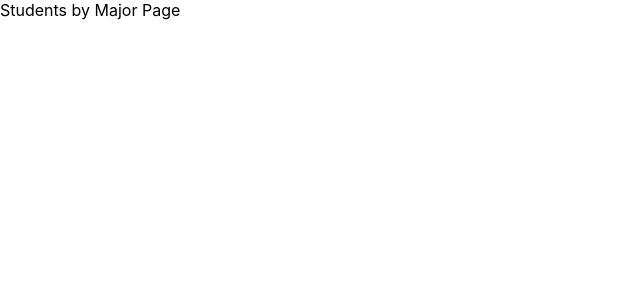
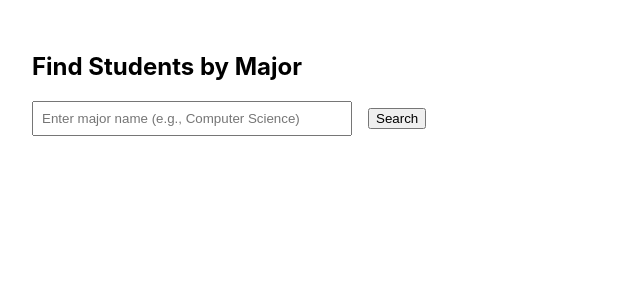
Before and after one commit to rgarrison14515/CSCE608Project1, a React (Create React App) app in the folder student-records-frontend/student-records-frontend/: page /query2 in a window 1280 px wide. Shown: the top 300 px of the page, without its empty margins (0-640 px from the left). Built offline with nearby package versions, Linux system fonts and the light colour scheme.

Commit message:
StudentsByMajor page created- pages completed

```diff
--- a/student-records-frontend/student-records-frontend/src/pages/StudentsByMajor.tsx
+++ b/student-records-frontend/student-records-frontend/src/pages/StudentsByMajor.tsx
@@ -1,4 +1,58 @@
-//Query for getting students by Major
+import React, { useState } from 'react';
+
+interface Student {
+  studentID: string;
+  name: string;
+  email: string;
+  majorID?: number;
+}
+
 export default function StudentsByMajor() {
-    return <div>Students by Major Page</div>;
-  }
+  const [majorName, setMajorName] = useState('');
+  const [students, setStudents] = useState<Student[] | null>(null);
+  const [error, setError] = useState<string | null>(null);
+
+  const fetchStudents = async () => {
+    try {
+      const response = await fetch(`https://localhost:7117/api/Student/major/name/${majorName}`);
+      if (!response.ok) {
+        throw new Error('No students found for this major.');
+      }
+      const data = await response.json();
+      setStudents(data);
+      setError(null);
+    } catch (err: any) {
+      setError(err.message || 'An error occurred.');
+      setStudents(null);
+    }
+  };
+
+  return (
+    <div style={{ padding: '2rem' }}>
+      <h2>Find Students by Major</h2>
+      <input
+        type="text"
+        placeholder="Enter major name (e.g., Computer Science)"
+        value={majorName}
+        onChange={(e) => setMajorName(e.target.value)}
+        style={{ marginRight: '1rem', padding: '0.5rem', width: '300px' }}
+      />
+      <button onClick={fetchStudents}>Search</button>
+
+      {error && <p style={{ color: 'red', marginTop: '1rem' }}>{error}</p>}
+
+      {students && (
+        <div style={{ marginTop: '2rem' }}>
+          <h3>Results:</h3>
+          <ul>
+            {students.map((student) => (
+              <li key={student.studentID}>
+                <strong>{student.name}</strong> ({student.email})
+              </li>
+            ))}
+          </ul>
+        </div>
+      )}
+    </div>
+  );
+}
```
